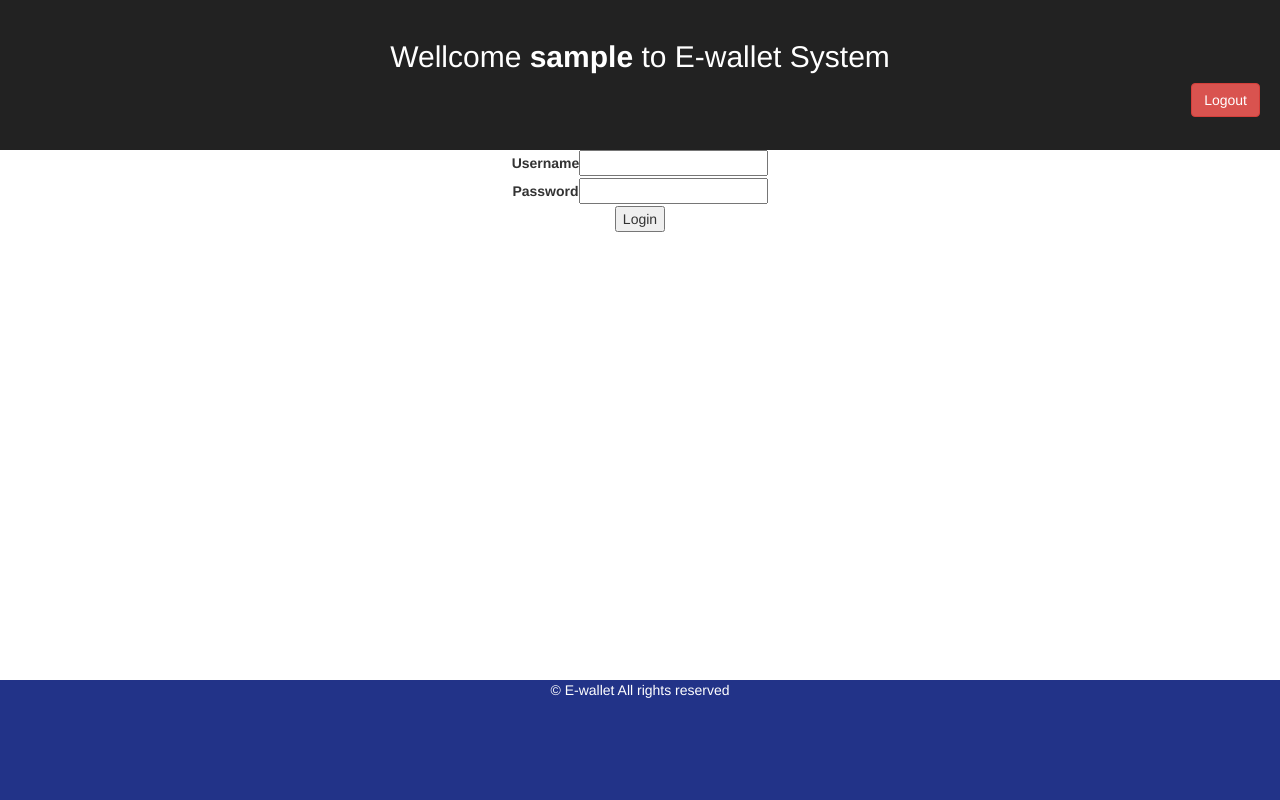
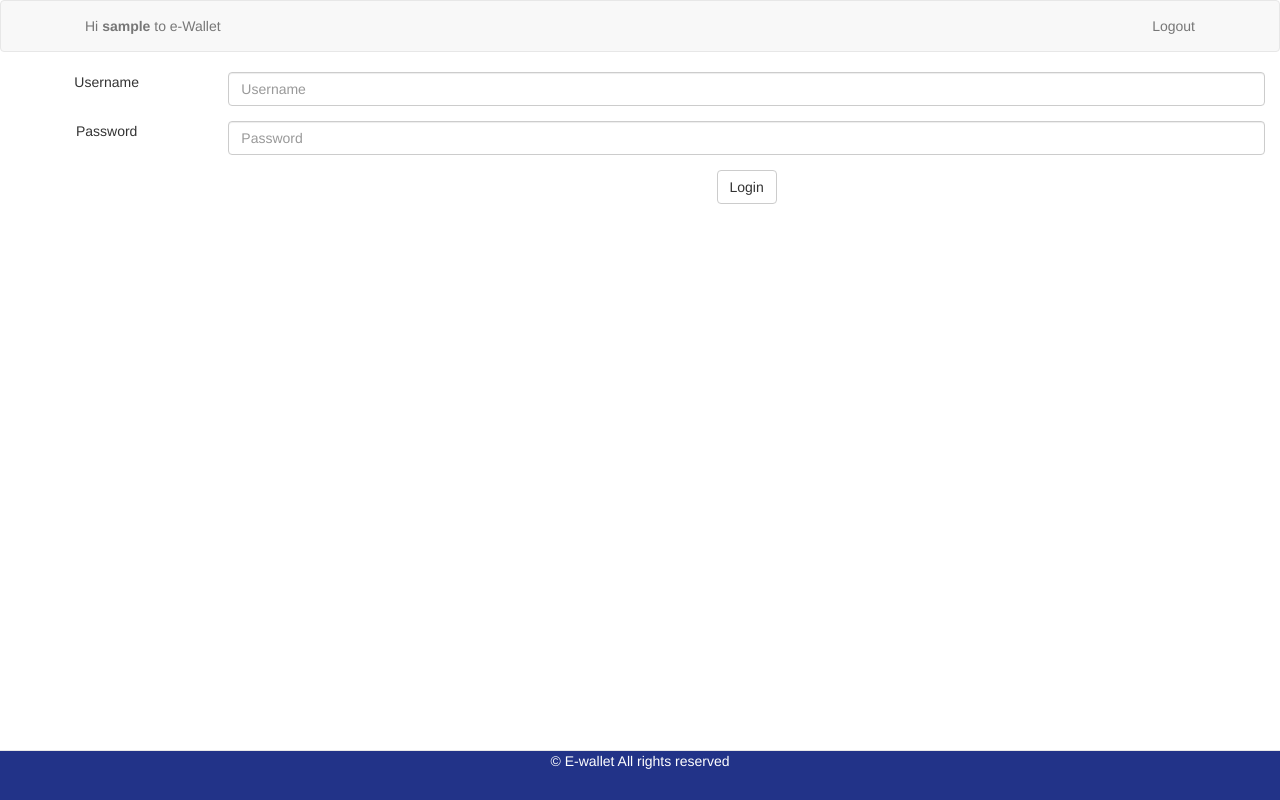
Before and after one commit to hendrixroa/wallet-frontend, a React (Create React App) app: page /#/ in a window 1280 px wide. Built offline with nearby package versions, Linux system fonts and the light colour scheme; no server answers; sample sign-in values are in the browser's storage.

Commit message:
added bootstrap-react edited components for visual fixed

```diff
--- a/package.json
+++ b/package.json
@@ -6,6 +6,7 @@
     "bootstrap": "^3.3.7",
     "jquery": "^3.2.1",
     "react": "^15.5.4",
+    "react-bootstrap": "^0.31.0",
     "react-dom": "^15.5.4",
     "react-router-dom": "^4.1.1",
     "socket.io": "^2.0.1",
--- a/src/admin/Admin.js
+++ b/src/admin/Admin.js
@@ -52,7 +52,7 @@ class Admin extends Component {
       type: 'POST',
       data:  'id=' + req.id + '&id_requester=' + req.id_requester + '&date=' +
        req.date.slice(0,10) + '&quantity=' + req.quantity + '&operation=' + req.operation +
-       '&state=rejected' + '&message=' + this.state.message,
+       '&state=rejected&message=' + this.state.message,
       success : data => {
         if(data.request === 'rejected'){
           toastr.info('The request has been rejected');
--- a/src/dashboard/Dashboard.js
+++ b/src/dashboard/Dashboard.js
@@ -3,10 +3,6 @@ import './Dashboard.css';
 import Amount from '../amount/Amount';
 
 class Dashboard extends Component {
-
-  constructor(props){
-		super(props);
-  }
 
   goTotalRetired(){
     window.location.href = '/#/total-retired';
--- a/src/footer/Footer.css
+++ b/src/footer/Footer.css
@@ -1,8 +1,4 @@
 .Footer {
   background-color: #238;
-  height: 15%;
-  width: 100%;
   color: white;
-  position:absolute;
-  bottom:0;
 }
--- a/src/footer/Footer.js
+++ b/src/footer/Footer.js
@@ -4,7 +4,7 @@ import './Footer.css';
 class Footer extends Component {
   render() {
     return (
-      <footer className="Footer">
+      <footer className="navbar navbar-default navbar-fixed-bottom Footer">
         <p>&copy; E-wallet All rights reserved</p>
       </footer>
     );
--- a/src/header/Header.js
+++ b/src/header/Header.js
@@ -1,6 +1,7 @@
 import React, { Component } from 'react';
 import './Header.css';
 import toastr from 'toastr';
+import { Navbar, Nav, NavItem } from 'react-bootstrap';
 class Header extends Component {
 
   logout(){
@@ -11,17 +12,26 @@ class Header extends Component {
 
   render() {
     return (
-      <header className="Header">
+        <Navbar>
+          <Navbar.Header>
             {
               sessionStorage.getItem('user') !== null && JSON.parse(sessionStorage.getItem('user')).is_admin === 0 ? (
-            <a href="/#/dashboard"><button className="btn btn-info btn-home">Home</button></a>
+                  <Navbar.Brand>
+                  <a href="/#/dashboard">Home</a>
+                  </Navbar.Brand>
               ) : null
             }
-        <h2>Wellcome <b>{ JSON.parse(sessionStorage.getItem('user')).username }</b> to E-wallet System </h2>
+          <Navbar.Toggle />
+          <Navbar.Text>
+             <span>Hi <b>{ sessionStorage.getItem('user') ? JSON.parse(sessionStorage.getItem('user')).username : 'Visitant' }</b> to e-Wallet</span>
+          </Navbar.Text>
+          </Navbar.Header>
+          <Navbar.Collapse>
             {
-           sessionStorage.getItem('user') !== null ? (<button className="btn btn-danger btn-logout" onClick={this.logout}>Logout</button>) : null
+              sessionStorage.getItem('user') !== null ? (<Nav pullRight><NavItem onClick={this.logout}>Logout</NavItem></Nav>) : null
             }
-      </header>
+          </Navbar.Collapse>
+        </Navbar>
     );
   }
 }
--- a/src/login/Login.js
+++ b/src/login/Login.js
@@ -2,6 +2,7 @@ import React, { Component } from 'react';
 import toastr from 'toastr';
 import $ from 'jquery';
 import './Login.css';
+import { Form, FormControl, FormGroup, Col, Button } from 'react-bootstrap';
 
 class Login extends Component {
 
@@ -56,17 +57,33 @@ class Login extends Component {
 
   render() {
     return (
-      <form onSubmit={this.handleSubmit}>
-        <label>
-          Username
-        </label>
-				<input type="text" name="username" value={this.state.username} onChange={this.handleOnChange} /><br/>
-				<label>
-					Password
-				</label>
-				<input type="password" name="password" value={this.state.password} onChange={this.handleOnChange} /><br/>
-        <input type="submit" value="Login" />
-      </form>
+				<Form horizontal>
+					<FormGroup controlId="formHorizontalUsername">
+						<Col sm={2}>
+							Username
+						</Col>
+						<Col sm={10}>
+							<FormControl type="text" placeholder="Username" name="username" value={this.state.username} onChange={this.handleOnChange} />
+						</Col>
+					</FormGroup>
+
+					<FormGroup controlId="formHorizontalPassword">
+						<Col sm={2}>
+							Password
+						</Col>
+						<Col sm={10}>
+							<FormControl type="password" placeholder="Password" name="password" value={this.state.password} onChange={this.handleOnChange} />
+						</Col>
+					</FormGroup>
+
+					<FormGroup>
+						<Col smOffset={2} sm={10}>
+							<Button type="submit">
+								Login
+							</Button>
+						</Col>
+					</FormGroup>
+				</Form>
     );
   }
 }
```
Also changed, not shown: public/manifest.json, 1 other file (tests, documents, lock files or other folders). Lines whose indentation alone changed are shown as unchanged.
